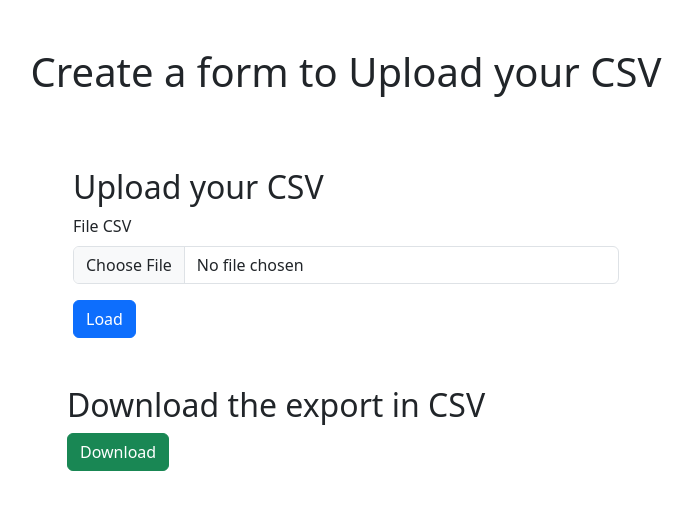
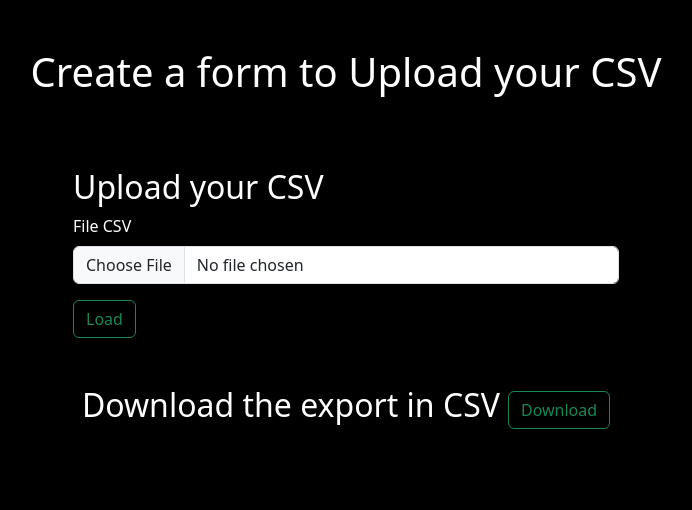
Before and after one commit to GiuliaLanari/S5-L1-form, a PHP site: page / in a window 1280 px wide. Shown: the top 510 px of the page, without its empty margins (294-986 px from the left). Run offline with PHP 8.4, Linux system fonts and the light colour scheme.

Commit message:
add style

```diff
--- a/index.php
+++ b/index.php
@@ -7,8 +7,8 @@
     <link href="https://cdn.jsdelivr.net/npm/bootstrap@5.3.3/dist/css/bootstrap.min.css" rel="stylesheet" integrity="sha384-QWTKZyjpPEjISv5WaRU9OFeRpok6YctnYmDr5pNlyT2bRjXh0JMhjY6hW+ALEwIH" crossorigin="anonymous">
     <script src="https://cdn.jsdelivr.net/npm/bootstrap@5.3.3/dist/js/bootstrap.bundle.min.js" integrity="sha384-YvpcrYf0tY3lHB60NNkmXc5s9fDVZLESaAA55NDzOxhy9GkcIdslK1eN7N6jIeHz" crossorigin="anonymous" defer></script>
 </head>
-<body>
-    <div class="container">
+<body class="bg-black text-white">
+    <div class="container ">
     <h1 class="text-center my-5">Create a form to Upload your CSV</h1>
         <div class="row">
 
@@ -20,13 +20,13 @@
                 <label for="formFile" class="form-label">File CSV</label>
                 <input class="form-control" type="file" id="formFile" name="uploaded_file">
             </div>
-            <button type="submit" class="btn btn-primary">Load</button>
+            <button type="submit" class="btn btn-outline-success">Load</button>
         </form>
             </div>
         </div>
-        <div class="col-12 col-md-6 mx-auto my-4">
-        <h2>Download the export in CSV</h2>
-        <a class="btn btn-success" href="files/export.csv" download>Download</a>
+        <div class="col-12 col-md-10 mx-auto my-4 d-flex justify-content-center align-items-center">
+        <h2 class="me-2">Download the export in CSV</h2>
+        <a class="btn btn-outline-success" href="files/export.csv" download>Download</a>
         </div>
     </div>
 </body>
```
